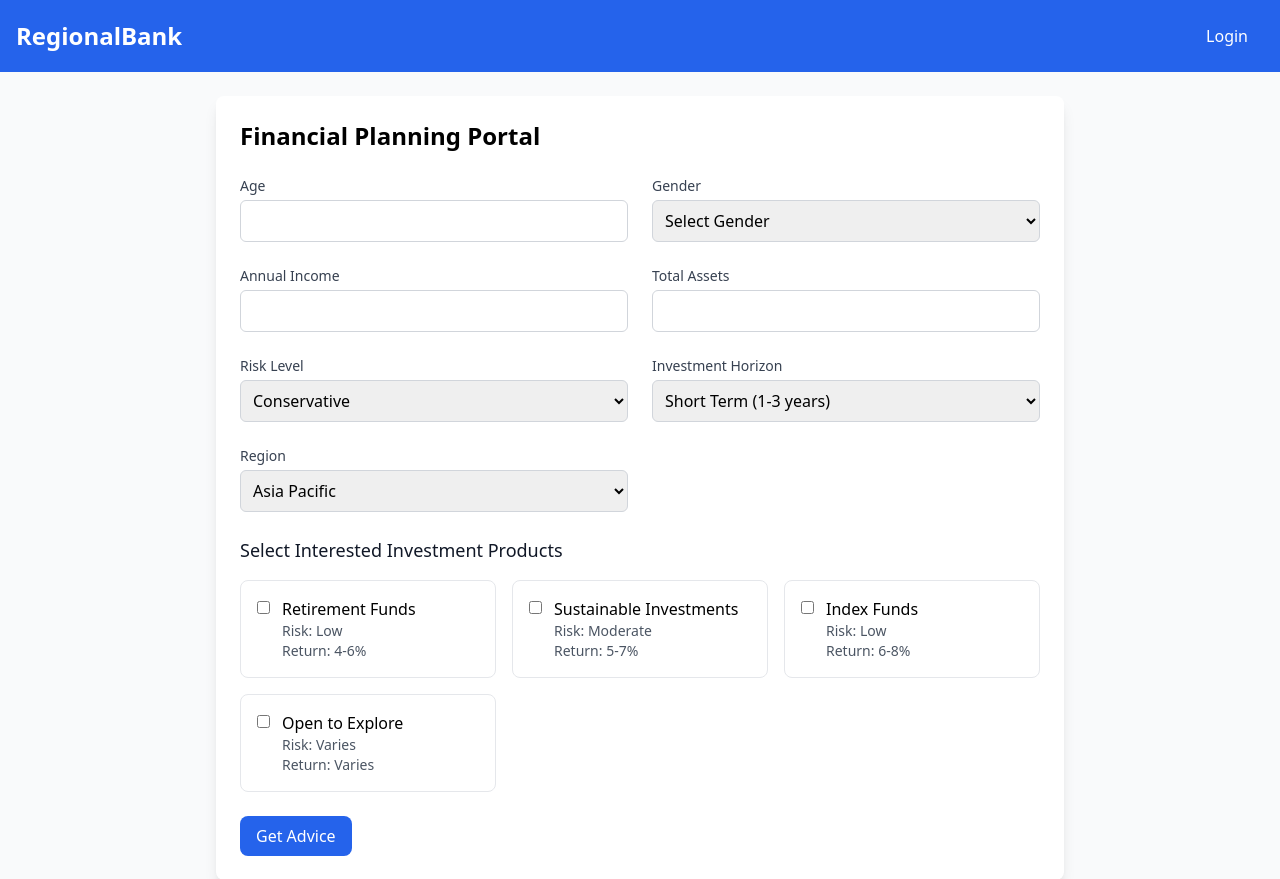
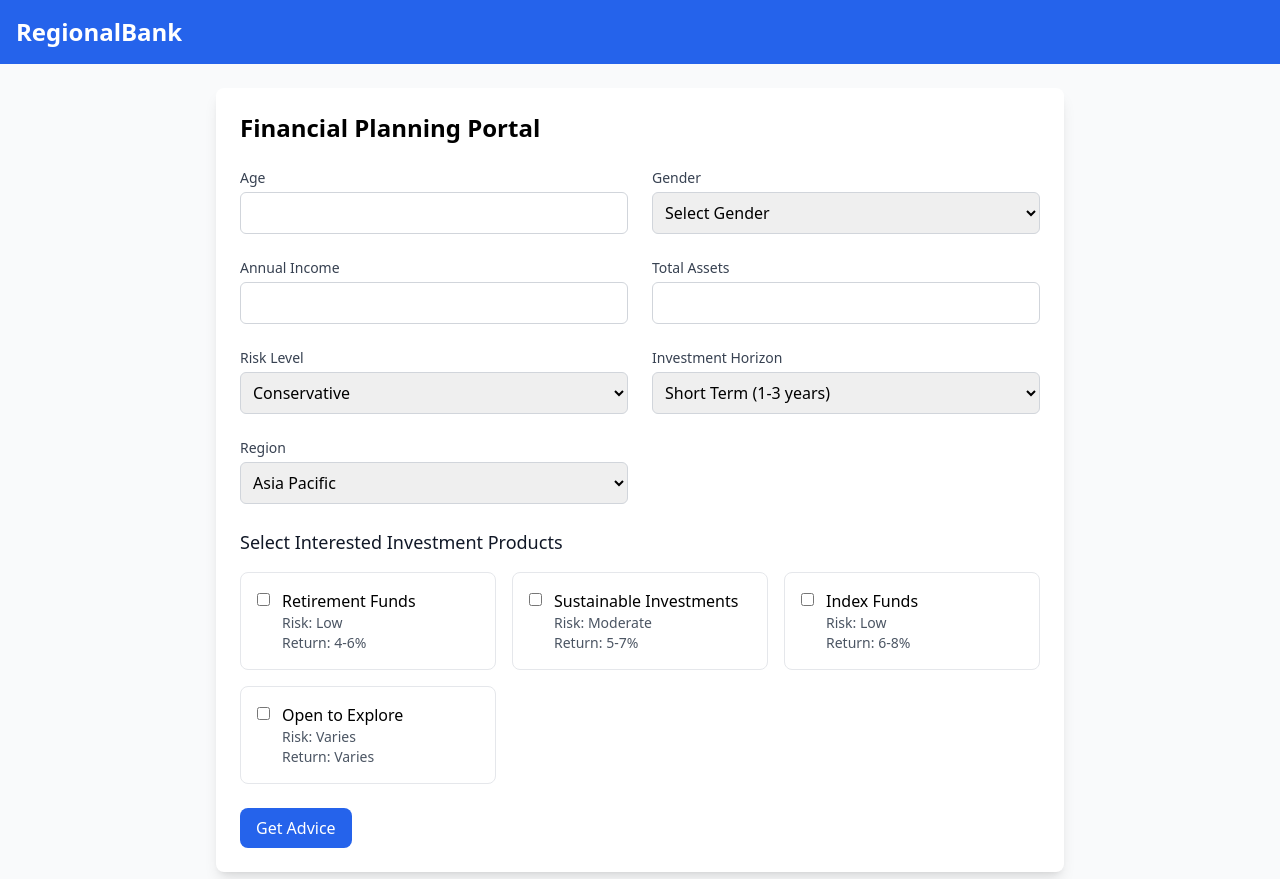
Before and after one commit to rachel45605/Group_assignment, a Flask app: page /financial_planning in a window 1280 px wide. Shown: the top 879 px of the page. Run offline with Flask 3, Linux system fonts and the light colour scheme; some libraries are stand-ins or nearby versions.

Commit message:
Update financial_planning.html

```diff
--- a/templates/financial_planning.html
+++ b/templates/financial_planning.html
@@ -11,14 +11,7 @@
 <body class="bg-gray-50">
     <nav class="bg-blue-600 text-white p-4">
         <div class="max-w-7xl mx-auto flex justify-between items-center">
-            <a href="{{ url_for('dashboard') }}" class="text-2xl font-bold">RegionalBank</a>
-            <div class="flex items-center space-x-4">
-                {% if session.get('user_id') %}
-                <a href="{{ url_for('logout') }}" class="hover:bg-blue-700 px-4 py-2 rounded">Logout</a>
-                {% else %}
-                <a href="{{ url_for('login') }}" class="hover:bg-blue-700 px-4 py-2 rounded">Login</a>
-                {% endif %}
-            </div>
+            <a href="https://ai-in-fin-project-bwkp.onrender.com" class="text-2xl font-bold">RegionalBank</a>
         </div>
     </nav>
 
```
